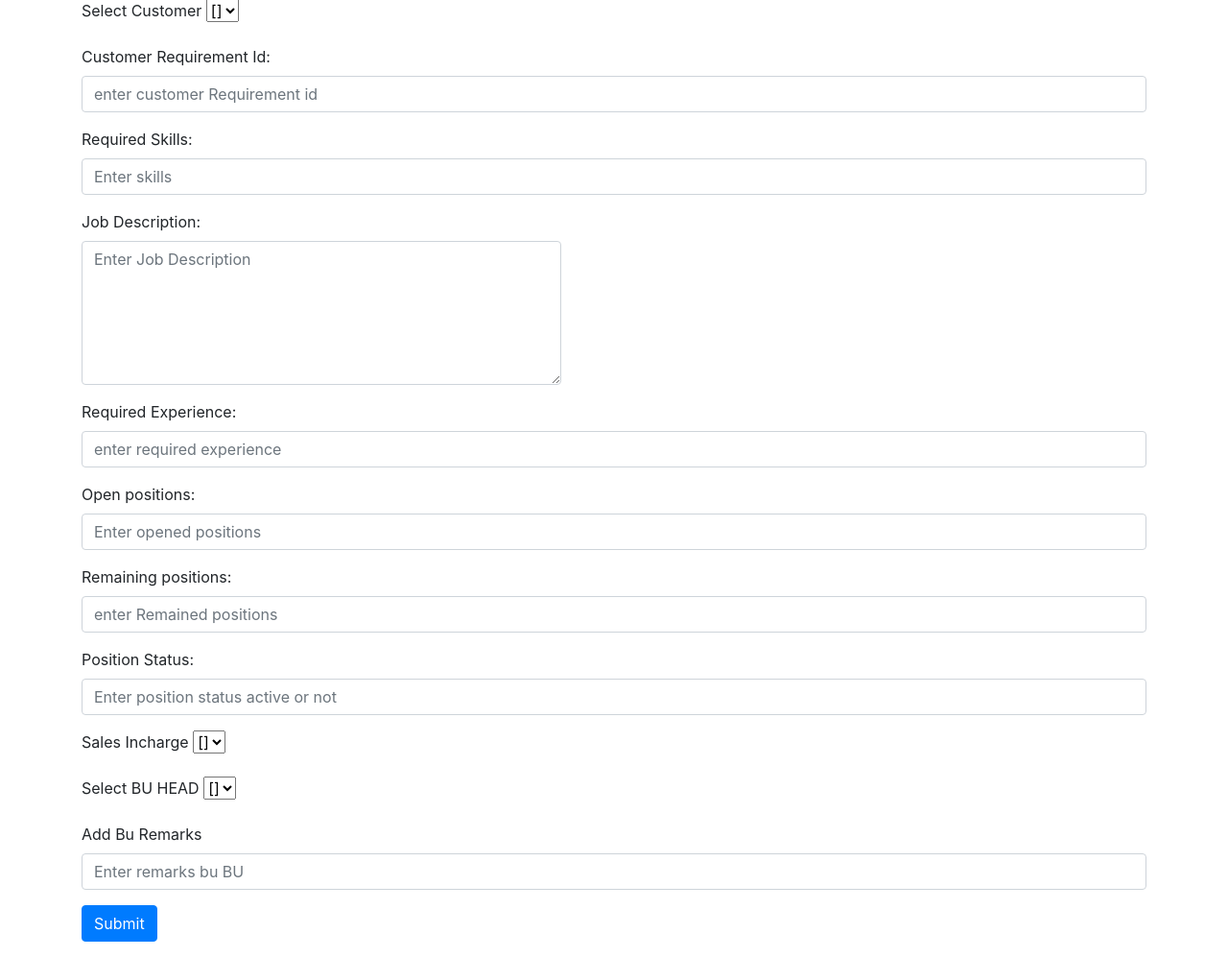
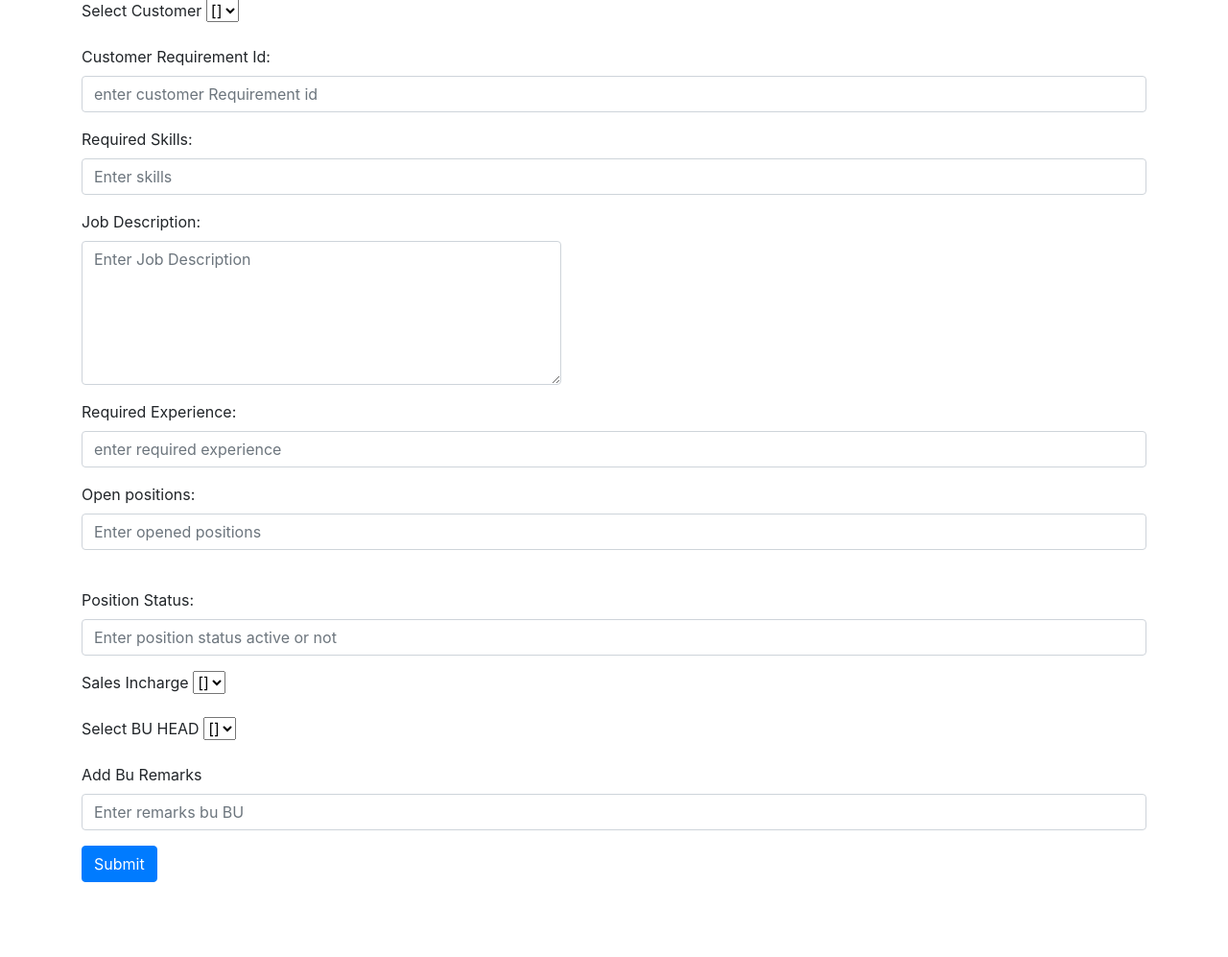
Before and after one commit to TaranGovindMenon/Leadsoc_interns, a Django app: template emp_data/templates/addcustrequirements.html in a window 1280 px wide. Shown: the part 168-1165 px from the top of the page at 96% size. After the commit the page ends 1087 px from the top, so only its background shows below. Run offline with Django 3.2, Linux system fonts and the light colour scheme; the template is opened without the code that fills it: most values are stand-ins (such as "Sample title", 1, 10 or a date in 2020); some libraries are stand-ins or nearby versions.

Commit message:
27/6 a new modification

```diff
--- a/emp_data/templates/addcustrequirements.html
+++ b/emp_data/templates/addcustrequirements.html
@@ -45,8 +45,8 @@
             placeholder="Enter opened positions">
         </div>
         <div class="form-group">
-          <label for="remain_positions">Remaining positions:</label>
-          <input type="number" class="form-control" id="remain_positions" name="remain_positions"
+          <label for="remain_positions"></label>
+          <input type="hidden" class="form-control" id="remain_positions" name="remain_positions"
             placeholder="enter Remained positions">
         </div>
         <div class="form-group">
@@ -81,7 +81,15 @@
       <input type="text" class="form-control" id="Bu_remarks" name="Bu_remarks"
             placeholder="Enter remarks bu BU">
     </div>
-
+    <script>
+      window.onload=function(){
+        var one=document.getElementById('Open_positions'),
+            two= document.getElementById('remain_positions');
+        one.addEventListener('input',function () {
+        two.value=one.value;
+        }) ;
+      };
+    </script>
 
     <button type="submit" class="btn btn-primary">Submit</button>
 
```
